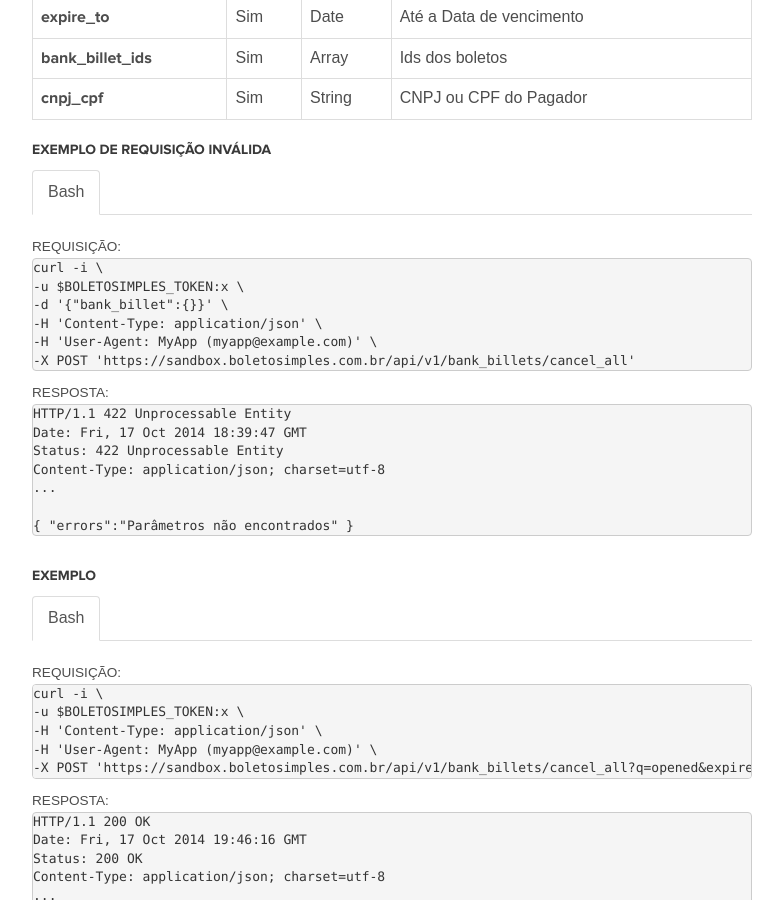
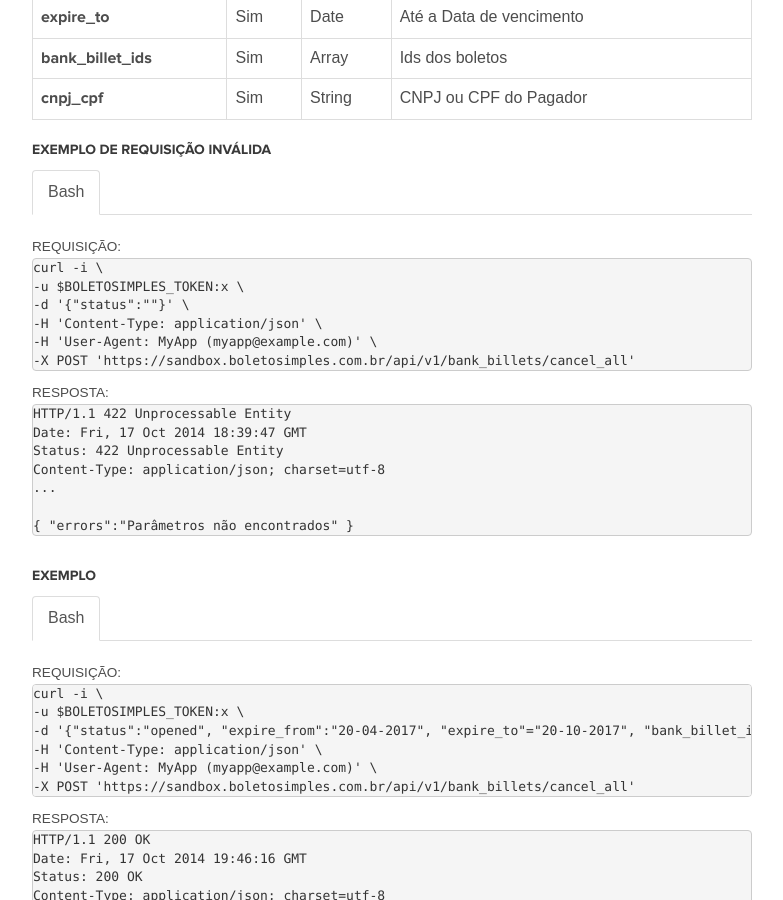
Before and after one commit to BoletoSimples/boletosimples-docs, a Jekyll site: the page built from reference/v1/bank_billets/index.md, in a window 1280 px wide and 900 px high, scrolled down 16854 px. Shown: the whole window, without its empty margins (368-1151 px from the left). Built offline with Jekyll 4.4.1, drawn with Linux system fonts in a browser that asks for light colours.

Commit message:
fix doc for request cancell all bank billets

```diff
--- a/reference/v1/bank_billets/index.md
+++ b/reference/v1/bank_billets/index.md
@@ -2386,7 +2386,7 @@ Array
 <pre class="bash">
 curl -i \
 -u $BOLETOSIMPLES_TOKEN:x \
--d '{"bank_billet":{}}' \
+-d '{"status":""}' \
 -H 'Content-Type: application/json' \
 -H 'User-Agent: MyApp (myapp@example.com)' \
 -X POST 'https://sandbox.boletosimples.com.br/api/v1/bank_billets/cancel_all'
@@ -2422,12 +2422,13 @@ Content-Type: application/json; charset=utf-8
 <pre class="bash">
 curl -i \
 -u $BOLETOSIMPLES_TOKEN:x \
+-d '{"status":"opened", "expire_from":"20-04-2017", "expire_to"="20-10-2017", "bank_billet_ids":"[345,456,788]", "cnpj_cpf": "125.812.717-28"}' \
 -H 'Content-Type: application/json' \
 -H 'User-Agent: MyApp (myapp@example.com)' \
--X POST 'https://sandbox.boletosimples.com.br/api/v1/bank_billets/cancel_all?q=opened&expire_from=20-04-2017&expire_to=20-10-2017&bank_billet_ids=[345,456,788]&cnpj_cpf=125.812.717-28'
-</pre>
-
-    <small>Resposta:</small>
+-X POST 'https://sandbox.boletosimples.com.br/api/v1/bank_billets/cancel_all'
+</pre>
+
+<small>Resposta:</small>
 
 <pre class="http">
 HTTP/1.1 200 OK
```
